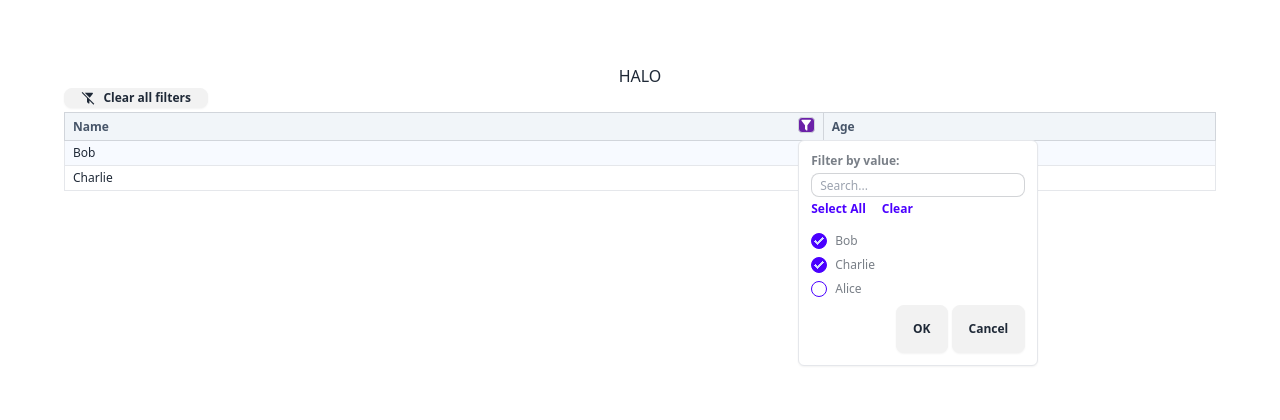
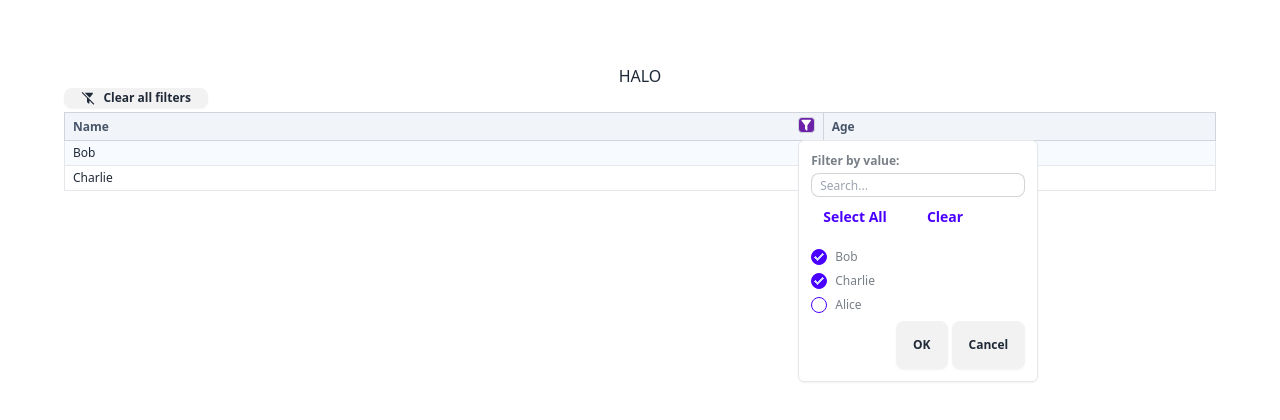
Before and after one commit to Redevil92/react-base-table, a React (Vite) app: page / in a window 1280 px wide. Both pictures are taken after a click on the button 806 px from the left and 125 px from the top of the page. Shown: the top 420 px of the page. Built offline with nearby package versions, Linux system fonts and the light colour scheme.

Commit message:
Made some button smaller.

```diff
--- a/src/components/BaseTable/TableFilter.tsx
+++ b/src/components/BaseTable/TableFilter.tsx
@@ -138,14 +138,14 @@
             <button
               onClick={selectAllItemHandler}
               onFocus={() => {}}
-              className="mr-4 cursor-pointer hover:!border-none !border-none focus:!outline-none bg-transparent "
+              className="mr-4 cursor-pointer hover:!border-none !border-none focus:!outline-none bg-transparent btn-sm"
             >
               Select All
             </button>
             <button
               onClick={clearAllItemHandler}
               onFocus={() => {}}
-              className="cursor-pointer  hover:!border-none !border-none focus:!outline-none bg-transparent"
+              className="cursor-pointer hover:!border-none !border-none focus:!outline-none bg-transparent btn-sm"
             >
               Clear
             </button>
```
